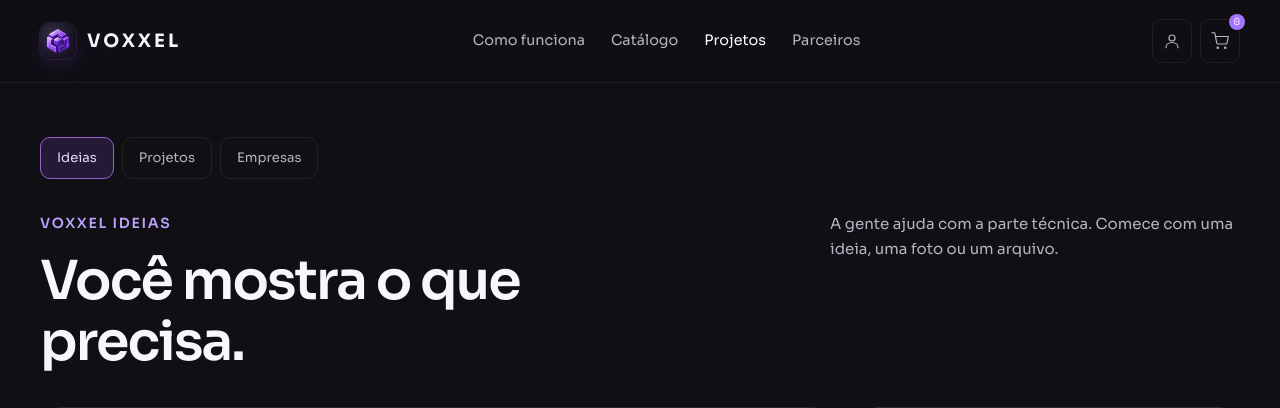
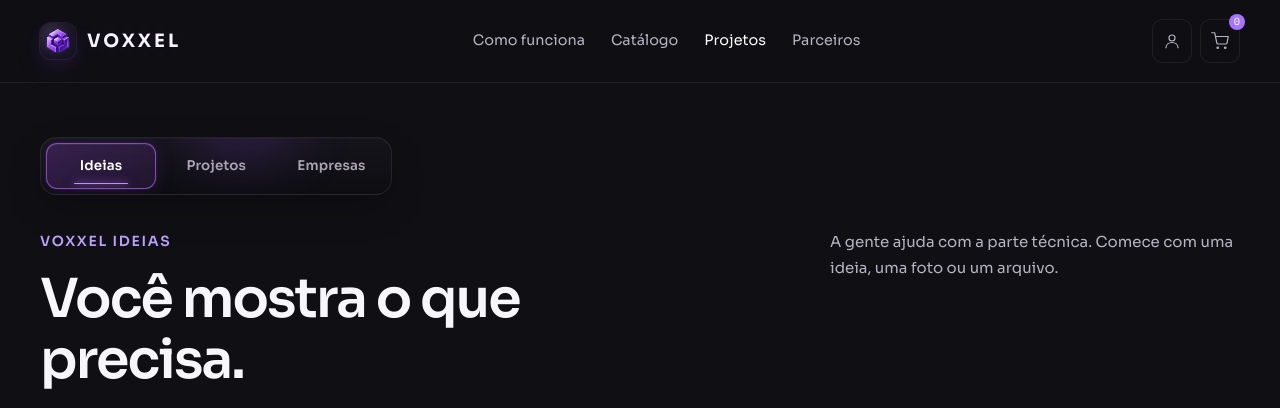
Before and after one commit to nisouzaaf14/voxxel-site, a Flask app: page /ideias in a window 1280 px wide. Shown: the top 408 px of the page. Run offline with Flask 3, Linux system fonts and the light colour scheme; data that the repository does not hold is empty; parts of the project's set-up code (start-up, migrations or seed data) failed here and were passed over; some libraries are stand-ins or nearby versions.

Commit message:
Moderniza abas de Ideias Projetos e Empresas

```diff
--- a/static/css/project-system-v16.css
+++ b/static/css/project-system-v16.css
@@ -286,3 +286,125 @@
   .project-option-visual,
   .project-option-copy b{transition:none}
 }
+
+
+/* V18 — compact neon project mode tabs */
+.project-modes{
+  width:max-content;
+  max-width:100%;
+  display:inline-grid;
+  grid-template-columns:repeat(3,minmax(108px,1fr));
+  gap:5px;
+  margin:0 0 34px;
+  padding:5px;
+  position:relative;
+  overflow:hidden;
+  border:1px solid rgba(255,255,255,.085);
+  border-radius:16px;
+  background:
+    linear-gradient(180deg,rgba(22,21,29,.9),rgba(13,13,18,.92));
+  box-shadow:
+    0 14px 34px rgba(0,0,0,.2),
+    inset 0 1px 0 rgba(255,255,255,.025);
+  backdrop-filter:blur(12px);
+  -webkit-backdrop-filter:blur(12px);
+}
+.project-modes::before{
+  content:"";
+  position:absolute;
+  width:110px;
+  height:70px;
+  top:-48px;
+  left:42%;
+  pointer-events:none;
+  border-radius:50%;
+  background:rgba(160,82,255,.2);
+  filter:blur(28px);
+}
+.project-modes a{
+  min-width:0;
+  min-height:46px;
+  display:flex;
+  align-items:center;
+  justify-content:center;
+  padding:11px 20px;
+  position:relative;
+  z-index:1;
+  border:1px solid transparent;
+  border-radius:11px;
+  color:#aaa4b2;
+  background:transparent;
+  font-size:.84rem;
+  font-weight:600;
+  line-height:1;
+  letter-spacing:.01em;
+  white-space:nowrap;
+  transition:
+    color .2s ease,
+    background .2s ease,
+    border-color .2s ease,
+    box-shadow .2s ease,
+    transform .2s ease;
+}
+.project-modes a:hover{
+  color:#f4ecff;
+  background:rgba(153,81,235,.07);
+  border-color:rgba(185,124,255,.14);
+}
+.project-modes a[aria-current="page"]{
+  color:#fff;
+  background:
+    linear-gradient(145deg,rgba(112,55,161,.38),rgba(66,37,91,.36));
+  border-color:rgba(185,105,255,.62);
+  box-shadow:
+    inset 0 1px 0 rgba(255,255,255,.06),
+    0 0 0 1px rgba(179,94,255,.08),
+    0 0 20px rgba(151,70,236,.16);
+}
+.project-modes a[aria-current="page"]::after{
+  content:"";
+  position:absolute;
+  left:25%;
+  right:25%;
+  bottom:4px;
+  height:1px;
+  border-radius:999px;
+  background:#c58cff;
+  box-shadow:
+    0 0 6px rgba(197,140,255,.95),
+    0 0 14px rgba(154,73,240,.6);
+}
+.project-modes a:focus-visible{
+  outline:2px solid #c797ff;
+  outline-offset:2px;
+}
+
+@media(max-width:620px){
+  .project-modes{
+    width:100%;
+    grid-template-columns:repeat(3,minmax(0,1fr));
+    gap:4px;
+    margin:0 0 27px;
+    padding:4px;
+    border-radius:15px;
+  }
+  .project-modes a{
+    min-height:43px;
+    padding:10px 8px;
+    border-radius:10px;
+    font-size:.78rem;
+    text-align:center;
+  }
+}
+
+@media(max-width:370px){
+  .project-modes a{
+    font-size:.74rem;
+    padding-left:5px;
+    padding-right:5px;
+  }
+}
+
+@media(prefers-reduced-motion:reduce){
+  .project-modes a{transition:none}
+}
```
